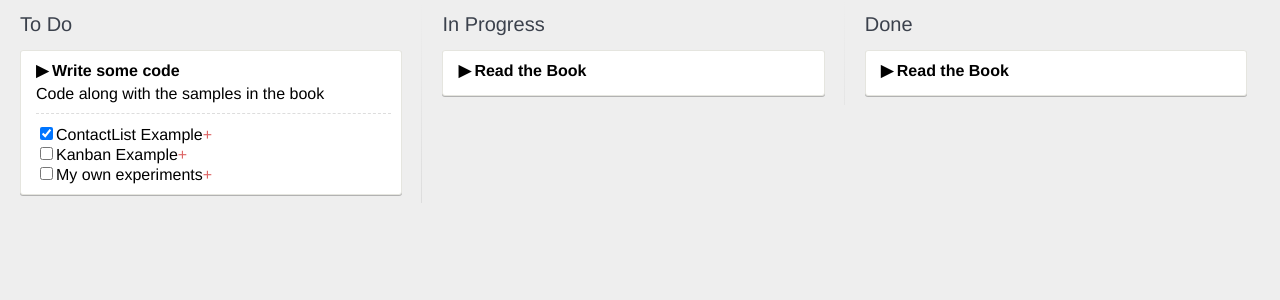
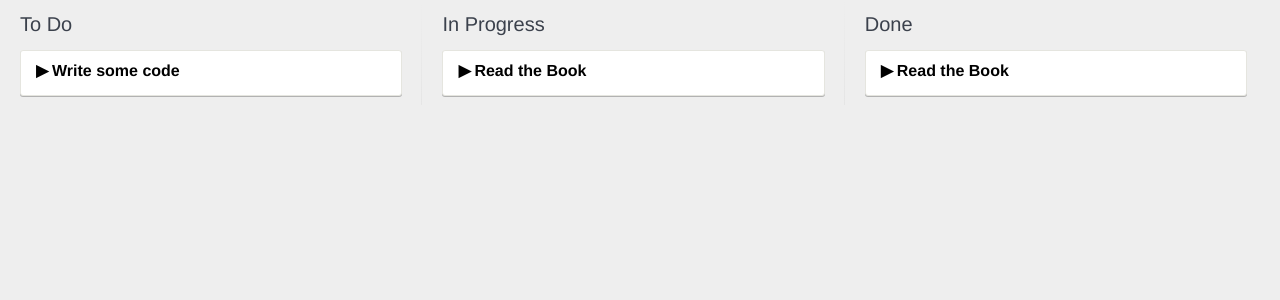
Before and after one commit to keumhwanmoon/react-just-started, a React app: page / in a window 1280 px wide. Shown: the top 300 px of the page. Built offline with nearby package versions, Linux system fonts and the light colour scheme.

Commit message:
토글 액션 추가.

```diff
--- a/app/Card.js
+++ b/app/Card.js
@@ -2,14 +2,30 @@
 import CheckList from './CheckList';
 
 class Card extends Component {
+    constructor() {
+        super(...arguments);
+        this.state = {
+            showDetails: false
+        }
+    }
+
     render() {
+        let cardDetails;
+        if (this.state.showDetails) {
+            cardDetails = (
+                <div className="card_details">
+                    {this.props.description}
+                    <CheckList cardId={this.props.id} tasks={this.props.tasks}/>
+                </div>
+            );
+        }
+
         return (
             <div className="card">
-                <div className="card_title">{this.props.title}</div>
-                <div className="card_details">
-                    {this.props.description}
-                    <CheckList cardId={this.props.id} task={this.props.tasks}/>
-                </div>
+                <div className="card_title" onClick={
+                    () => this.setState({showDetails: !this.state.showDetails})
+                }>{this.props.title}</div>
+                {cardDetails}
             </div>
         );
     }
--- a/app/CheckList.js
+++ b/app/CheckList.js
@@ -2,7 +2,7 @@
 
 class CheckList extends Component {
     render() {
-        let tasks = this.props.task.map((task) => (
+        let tasks = this.props.tasks.map((task) => (
             <li key={task.id} className="checklist_task">
                 <input type="checkbox" defaultChecked={task.done}/>
                 {task.name}
```
